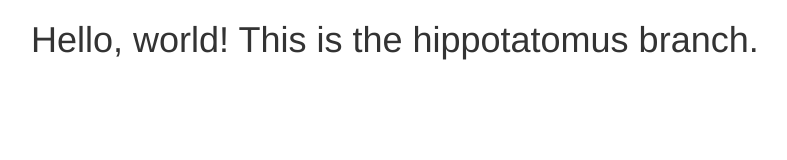
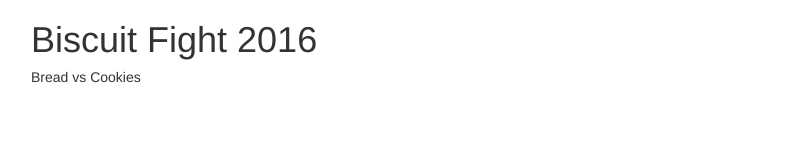
Before and after one commit to artfight/artfight.github.io, a plain HTML site: page index.html in a window 1280 px wide. Shown: the whole page, without its empty margins (39-826 px from the left). Drawn offline with nearby package versions, Linux system fonts and the light colour scheme.

Commit message:
Bisuit test

```diff
--- a/index.html
+++ b/index.html
@@ -17,9 +17,10 @@
     <![endif]-->
   </head>
   <body>
-  <div class="container">
-    <h1>Hello, world! This is the hippotatomus branch.</h1>
-  </div>
+    <div class="container">
+      <h1>Biscuit Fight 2016</h1>
+      <h5> Bread vs Cookies </h5>
+    </div>
 
     <script src="https://ajax.googleapis.com/ajax/libs/jquery/1.11.3/jquery.min.js"></script>
     <script src="bootstrap/js/bootstrap.min.js"></script>
```
